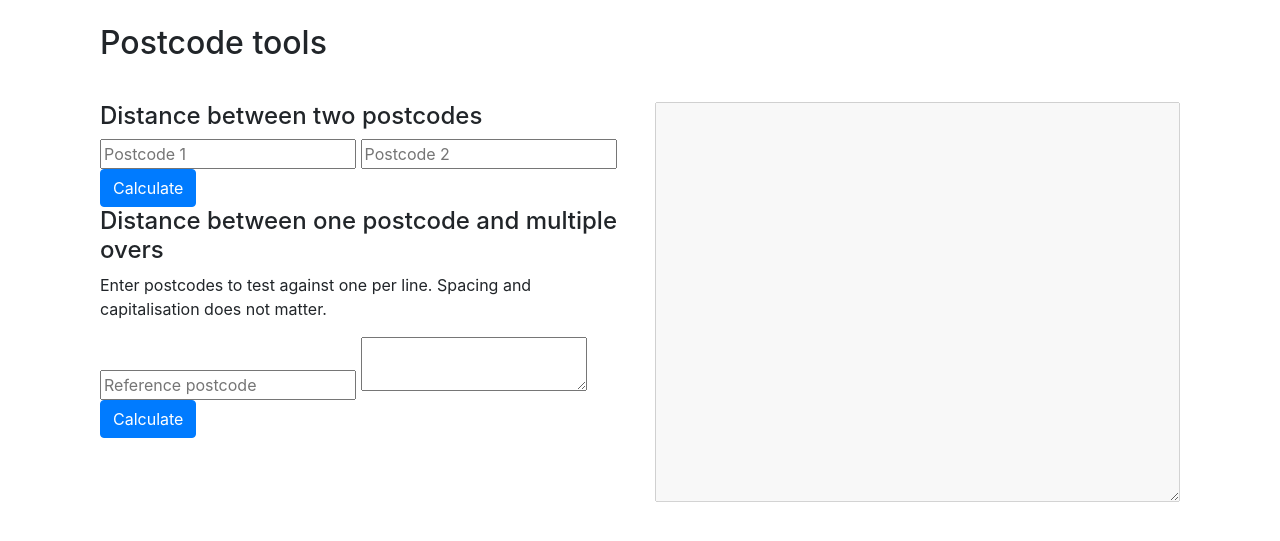
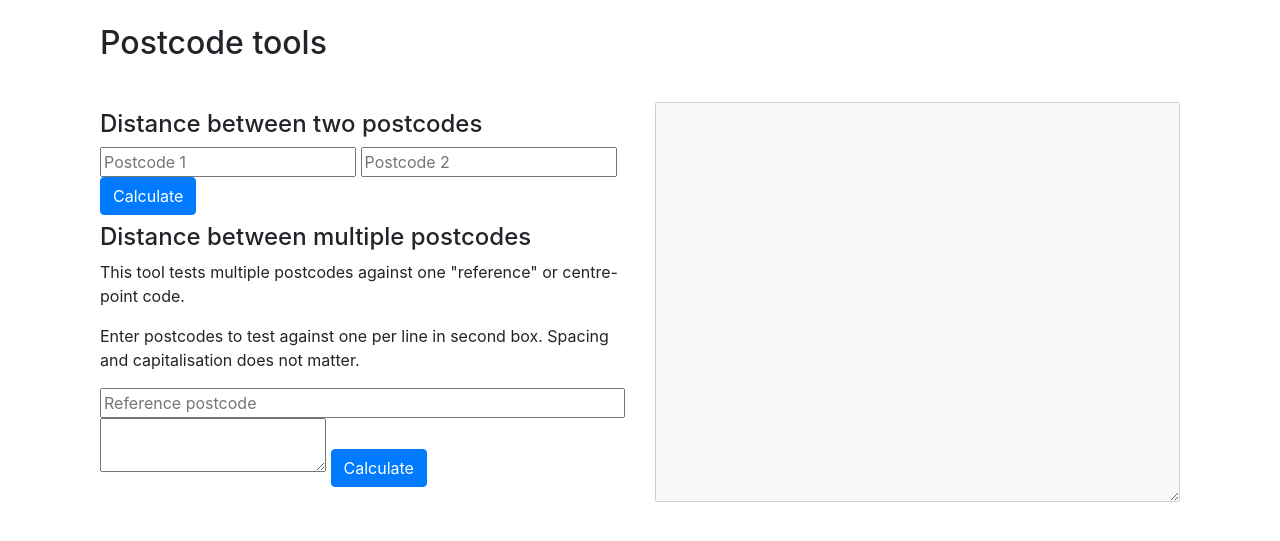
Before and after one commit to rwjuk/serenity-tools, a Flask app: page /postcodes in a window 1280 px wide. Shown: the part 56-597 px from the top of the page. Run offline with Flask 2, Linux system fonts and the light colour scheme; some libraries are stand-ins or nearby versions.

Commit message:
test multi implementation

```diff
--- a/static/app.css
+++ b/static/app.css
@@ -10,3 +10,22 @@ textarea#output {
 	width: 100%;
 	height: 50vh;
 }
+button.block {
+	margin: 0 auto;
+    display: block;
+}
+
+input.block{
+	display: block;
+    width: 100%;
+}
+
+textarea.block{
+	display: block;
+    width: 100%;
+    margin: 1vh 0;
+}
+
+h4{
+	margin-top: 1vh;
+}
--- a/static/postcodes.js
+++ b/static/postcodes.js
@@ -4,7 +4,6 @@ $(document).ready(function(){
 		var p2 = $("#postcode2").val().toUpperCase();
 		if (p1 !== "" && p2 !== "")
 		{
-
 			jQuery.get( `/api/postcodes/singledistance/${p1}/${p2}`, function( data ) {
 				var data_spl = data.split(",");
 				var outputBox = $("#output");
@@ -12,4 +11,19 @@ $(document).ready(function(){
 			});
 		}
 	});
+
+	$("#btn-calc-multi-postcode").click(function(){
+		var ref = $("#ref_postcode").val().toUpperCase();
+		var test_list = $("#postcode2").val().split("\n");
+		if (ref !== "" && text !== "")
+		{
+			jQuery.post( `/api/postcodes/batchdistance/`, { reference_postcode: ref, test_postcode_list: test_list} , function( data ) {
+				/*var data_spl = data.split(",");
+				var outputBox = $("#output");
+				outputBox.val(outputBox.val() + `Distance between ${p1} and ${p2}: ${data_spl[0]} miles, ${data_spl[1]} km\r\n`);*/
+
+				outputBox.val(outputBox.val() + data);
+			});
+		}
+	});
 });
--- a/templates/postcode_tools.html
+++ b/templates/postcode_tools.html
@@ -19,11 +19,12 @@ Postcode tools
 	<input type="text" id="postcode2" placeholder="Postcode 2">
 	<button class="btn btn-primary" id="btn-calc-single-postcode">Calculate</button>
 
-	<h4>Distance between one postcode and multiple overs</h4>
-	<p>Enter postcodes to test against one per line. Spacing and capitalisation does not matter.</p>
-	<input type="text" id="ref_postcode" placeholder="Reference postcode">
+	<h4>Distance between multiple postcodes</h4>
+	<p>This tool tests multiple postcodes against one "reference" or centre-point code.</p>
+	<p>Enter postcodes to test against one per line in second box. Spacing and capitalisation does not matter.</p>
+	<input type="text" id="ref_postcode" class="block" placeholder="Reference postcode">
 	<textarea id="postcode-list"></textarea>
-	<button class="btn btn-primary" id="btn-calc-multi-postcode">Calculate</button>
+	<button class="btn btn-primary" class="block" id="btn-calc-multi-postcode">Calculate</button>
     </div>
     <div class="col">
       <textarea id="output" disabled></textarea>
```
